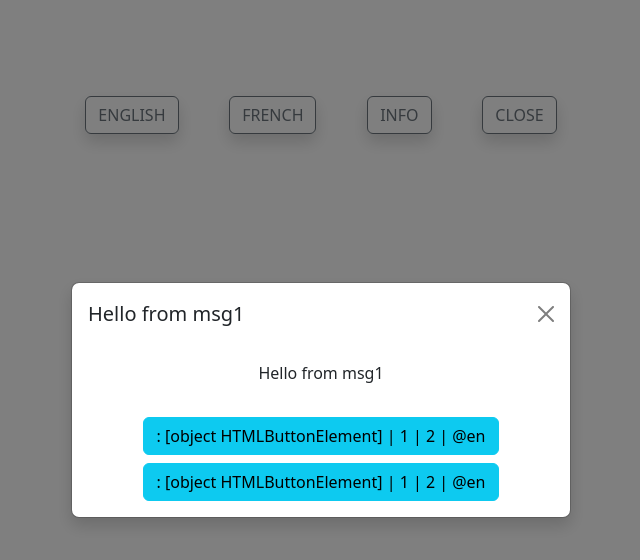
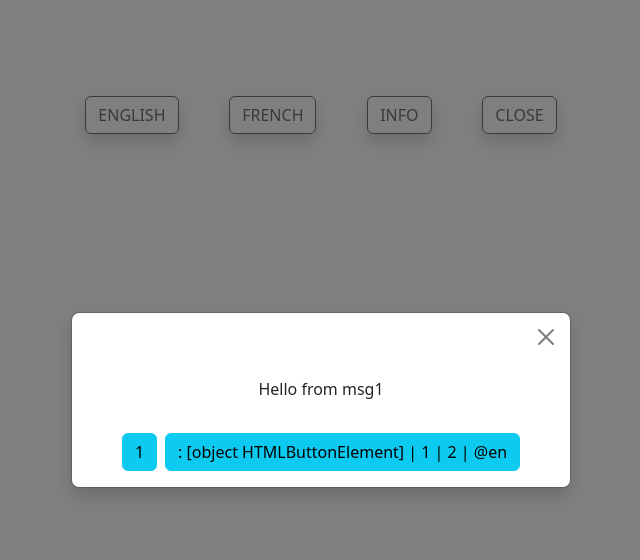
Before and after one commit to huss0249/bs-modal_v01, a website: page index.html in a window 1280 px wide. Both pictures are taken after a click on the button "ENGLISH". Shown: the whole page, without its empty margins (319-959 px from the left). Drawn offline with nearby package versions, Linux system fonts and the light colour scheme.

Commit message:
on the way

```diff
--- a/index.html
+++ b/index.html
@@ -5,6 +5,9 @@
     <meta name="viewport" content="width=device-width, initial-scale=1.0">
     <title>Document</title>
     <link href="https://cdn.jsdelivr.net/npm/bootstrap@5.3.0-alpha1/dist/css/bootstrap.min.css" rel="stylesheet" integrity="sha384-GLhlTQ8iRABdZLl6O3oVMWSktQOp6b7In1Zl3/Jr59b6EGGoI1aFkw7cmDA6j6gD" crossorigin="anonymous">
+
+	<!-- <link rel="stylesheet" href="https://cdn.jsdelivr.net/npm/bootstrap-icons@1.10.5/font/bootstrap-icons.css"> -->
+	<link rel="stylesheet" href="https://cdnjs.cloudflare.com/ajax/libs/font-awesome/4.7.0/css/font-awesome.css" integrity="sha512-5A8nwdMOWrSz20fDsjczgUidUBR8liPYU+WymTZP1lmY9G6Oc7HlZv156XqnsgNUzTyMefFTcsFH/tnJE/+xBg==" crossorigin="anonymous" referrerpolicy="no-referrer" />
 
     <script src="https://cdn.jsdelivr.net/npm/bootstrap@5.3.0-alpha1/dist/js/bootstrap.bundle.min.js" integrity="sha384-w76AqPfDkMBDXo30jS1Sgez6pr3x5MlQ1ZAGC+nuZB+EYdgRZgiwxhTBTkF7CXvN" crossorigin="anonymous" defer></script>
 
--- a/index.js
+++ b/index.js
@@ -1,9 +1,6 @@
-// window.msg1 = { 'head': 'head1', 'msg': 'Hello from msg1', 'Yes': 'A1', 'No': 'B1', 'Ok': 'ok'}
-// window.msg2 = { 'head': 'head1', 'msg': 'Hello from msg2', 'Yes': 'A2', 'No': 'B2', 'Ok': 'ok'}
-//----------------------------------------------------------
 globalThis.modals_data = {
-	msg1: { 'head': 'head1', 'msg': 'Hello from msg1', 'yes': 'A1', 'no': 'B1', 'Ok': 'ok' },
-	msg2: { 'head': 'head1', 'msg': 'Hello from msg2', 'yes': 'A2', 'no': 'B2', 'Ok': 'ok' }
+	msg1: { 'head': 'head1', 'msg': 'Hello from msg1', 'yes': 'A1', 'no': 'B1', 'ok': 'ok' },
+	msg2: { 'head': 'head1', 'msg': 'Hello from msg2', 'yes': 'A2', 'no': 'B2', 'ok': 'ok2' }
 }//----------------------------------------------------------
 
 const init_modal = () => {
@@ -13,27 +10,28 @@ const init_modal = () => {
 	modal.setAttribute('tabindex', '-1')
 	modal.setAttribute('aria-labelledby', 'modalLabel')
 	modal.setAttribute('aria-hidden', 'true')
-	modal.innerHTML = `
-					<div class="modal-dialog modal-dialog-centered">
-						<div class="modal-content shadow">
-							<div class="modal-header justify-content-center border-0">
-							<h5 class="modal-title fs-5" id="modalLabel">New message</h5>
-							<button type="button" class="btn-close" data-bs-dismiss="modal" aria-label="Close"></button>
+	modal.innerHTML = `<div class="modal-dialog modal-dialog-centered">
+							<div class="modal-content shadow">
+								<div class="modal-header justify-content-center border-0">
+									<h5 class="modal-title fs-5" id="modalLabel"></h5>
+									<button type="button" class="btn-close" data-bs-dismiss="modal" aria-label="Close"></button>
+								</div>
+								<div class="modal-body text-center"></div>
+								<div class="modal-footer justify-content-center border-0"></div>
 							</div>
-							<div class="modal-body text-center">
-
-							</div>
-							<div class="modal-footer justify-content-center border-0">
-
-							</div>
-						</div>
-						</div>
-						`
-/* 							<button type="button" class="btn btn-secondary" data-bs-dismiss="modal">Close</button>
-							<button type="button" class="btn btn-primary">Send message</button> */
+						</div>`
 	return modal
 }
 
+/*
+	<button type="button" class="btn btn-secondary" data-bs-dismiss="modal">Close</button>
+	<button type="button" class="btn btn-primary">Send message</button>
+*/
+/*
+--------------------------------------------------------
+*/
+
+// START HERE
 const $modal = init_modal()
 
 bootstrap.Modal.getOrCreateInstance($modal)
@@ -41,7 +39,7 @@ bootstrap.Modal.getOrCreateInstance($modal)
 let $main = document.getElementById('main')
 $main.append($modal)
 
-const update_modal = (selectedBtn) => {
+const generate_modal_data = (selectedBtn) => {
 	// Extract info from data-bs-* attributes
 	let dataObj = selectedBtn.getAttribute('data-bs-obj')
 	let dataCat = selectedBtn.getAttribute('data-bs-cat')
@@ -56,7 +54,22 @@ const update_modal = (selectedBtn) => {
 	let modalBody = $modal.querySelector('.modal-body')
 	let modalFooter = $modal.querySelector('.modal-footer')
 
+	let modal_parts = {
+		title: $modal.querySelector('.modal-title'),
+		body: $modal.querySelector('.modal-body'),
+		footer: $modal.querySelector('.modal-footer'),
+	}
+
 	// Update the modal's content.
+
+	let $modal_data = {
+		icon: '',
+		title: '',
+		body: modals_data[`msg${dataObj}`].msg,
+		controls: [],
+		callbacks: []
+	}
+
 
 	console.log('dddd = ', $msg)
 	console.log('eeeee = ', $msgA)
@@ -72,46 +85,39 @@ const update_modal = (selectedBtn) => {
 	modalTitle.textContent = `${$msg}`
 	modalBody.textContent = `${$msg}`
 
+	modalTitle.textContent = `${$modal_data.title}`
+	modalBody.textContent = `${$modal_data.body}`
+
 	if (dataCat === '0') {
 		// modalBody.textContent = `${dataObj}.Msg`
-		modalTitle.innerHTML = ''
+		modalTitle.innerHTML = `<i class="fa fa-2x fa-info-circle" aria-hidden="true"></i>`
 		modalFooter.innerHTML = ''
 	} else if (dataCat === '1') {
-		modalFooter.innerHTML = `<button class='btn btn-info'>: ${selectedBtn} | ${dataObj} | ${dataCat} | ${dataMsg}</button>`
+		modalTitle.innerHTML = `<i class="fa fa-2x fa-info-circle" aria-hidden="true"></i>`
+		modalFooter.innerHTML = `<button class='btn btn-info' data-bs-dismiss="modal">: ${selectedBtn} | ${dataObj} | ${dataCat} | ${dataMsg}</button>`
 		console.log(dataCat)
 	} else if (dataCat === '2') {
 		modalFooter.innerHTML = `
-		<button class='btn btn-info'>: ${selectedBtn} | ${dataObj} | ${dataCat} | ${dataMsg}</button>
-		<button class='btn btn-info'>: ${selectedBtn} | ${dataObj} | ${dataCat} | ${dataMsg}</button>
+		<button class='btn btn-info' data-bs-dismiss="modal">${dataObj}</button>
+		<button class='btn btn-info' data-bs-dismiss="modal">: ${selectedBtn} | ${dataObj} | ${dataCat} | ${dataMsg}</button>
 		`
 		console.log(dataCat)
 	}
-	// modalTitle.textContent = `Data: ${selectedBtn} | ${dataObj} | ${dataCat} | ${dataMsg}`
-	// modalTitle.textContent = ''
-	// modalBody.textContent = `Data: ${selectedBtn} | ${dataObj} | ${dataCat} | ${dataMsg}`
 
-	// modalFooter.innerHTML = `<button class='btn btn-info'>: ${selectedBtn} | ${dataObj} | ${dataCat} | ${dataMsg}</button>`
+	return update_modal($modal_data, modal_parts)
+}
+const update_modal = (obj, modal_parts) => {
+
+	console.log('obj ======= > ', obj, modal_parts);
+
+	modal_parts.title.textContent = `${obj.title}`
+	modal_parts.body.textContent = `${obj.body}`
+return
 }
 
-const generate_modal = (e) => {
+const select_modal = (e) => {
 	let selectedBtn = e.target
-	// console.log('selectedBtn => ', selectedBtn)
-
-	update_modal(selectedBtn)
-
-	// // Extract info from data-bs-* attributes
-	// let dataObj = selectedBtn.getAttribute('data-bs-obj')
-	// let dataCat = selectedBtn.getAttribute('data-bs-cat')
-	// let dataMsg = selectedBtn.getAttribute('data-bs-msg')
-
-	// let modalTitle = $modal.querySelector('.modal-title')
-	// let modalBody = $modal.querySelector('.modal-body')
-	// let modalFooter = $modal.querySelector('.modal-footer')
-
-	// // Update the modal's content.
-	// modalTitle.textContent = `Data: ${selectedBtn} | ${dataObj} | ${dataCat} | ${dataMsg}`
-	// modalBody.textContent = `Data: ${selectedBtn} | ${dataObj} | ${dataCat} | ${dataMsg}`
-	// modalFooter.innerHTML = `<button class='btn btn-info'>: ${selectedBtn} | ${dataObj} | ${dataCat} | ${dataMsg}</button>`
+	generate_modal_data(selectedBtn)
 }
 
 const $en = document.querySelector('#en')
@@ -119,163 +125,7 @@ const $fr = document.querySelector('#fr')
 const $info = document.querySelector('#info')
 const $close = document.querySelector('#close')
 
-$en.addEventListener('click', generate_modal)
-$fr.addEventListener('click', generate_modal)
-$info.addEventListener('click', generate_modal)
-$close.addEventListener('click', generate_modal)
-
-
-/* if ($modal) {
-	$modal.addEventListener('show.bs.modal', event => {
-		// Button that triggered the modal
-		const btnTarget = event.relatedTarget
-		console.log('btnTarget => ', btnTarget)
-
-		// Extract info from data-bs-* attributes
-		const dataObj = btnTarget.getAttribute('data-bs-obj')
-		console.log('dataObj => ', dataObj)
-
-		const dataCat = btnTarget.getAttribute('data-bs-cat')
-		console.log('dataCat => ', dataCat)
-
-		const dataMsg = btnTarget.getAttribute('data-bs-msg')
-		console.log('dataMsg => ', dataMsg)
-
-		// Update the modal's content.
-		const modalTitle = $modal.querySelector('.modal-title')
-		const modalBody = $modal.querySelector('.modal-body')
-
-		modalTitle.textContent = `Data: ${btnTarget} | ${dataObj} | ${dataCat} | ${dataMsg}`
-		modalBody.textContent = `Data: ${btnTarget} | ${dataObj} | ${dataCat} | ${dataMsg}`
-	})
-} */
-
-
-
-
-
-
-
-
-
-
-
-
-
-
-
-/*
-const $myModal = document.getElementById('modal')
-
-if ($myModal) {
-	$myModal.addEventListener('show.bs.modal', event => {
-		// Button that triggered the modal
-		const btnTarget = event.relatedTarget
-		console.log('btnTarget => ', btnTarget)
-
-		// Extract info from data-bs-* attributes
-		const dataTarget = button.getAttribute('data-bs-whatever')
-		console.log('dataTarget => ', dataTarget)
-
-		// If necessary, you could initiate an Ajax request here
-		// and then do the updating in a callback.
-
-		// Update the modal's content.
-		const modalTitle = $myModal.querySelector('.modal-title')
-		// const modalBodyInput = $myModal.querySelector('.modal-body input')
-
-		modalTitle.textContent = `New message to ${dataTarget}`
-		modalBodyInput.value = dataTarget
-	})
-}
-//----------------------------------------------------------
-
-//----------------------------------------------------------
-let $main = document.getElementById('main')
-let $modal
-// const showModal = (title, description, yesBtnLabel = 'Yes', noBtnLabel = 'Cancel', callback) => {
-const showModal = (flag, obj) => {
-	if(!$modal) {
-		$modal = document.createElement('div')
-		$modal.id = 'modal'
-		$modal.setAttribute('data-bs-keyboard', 'true')
-		$modal.setAttribute('tabindex', '-1')
-		$modal.setAttribute('aria-labelledby', 'modalLabel')
-		$modal.setAttribute('aria-hidden', 'true')
-			// $main.append($modal);
-	} else {
-		// $modal.parentNode.removeChild($modal)
-		$modal.innerHTML = ''
-		$modal.hide()
-		// $modal.dispose()
-		// console.log($main)
-
-		// $modal = document.createElement('div')
-		// $modal.id = 'modal'
-		// $modal.setAttribute('data-bs-keyboard', 'true')
-		// $modal.setAttribute('tabindex', '-1')
-		// $modal.setAttribute('aria-labelledby', 'modalLabel')
-		// $modal.setAttribute('aria-hidden', 'true')
-	}
-	// console.log($main)
-
-	$modal.innerHTML = `
-			<div class="modal-dialog modal-dialog-centered">
-				<div class="modal-content">
-					<div class="modal-header justify-content-center border-0">
-						<h5 class="modal-title fs-5" id="modalLabel">${obj.head} : ${flag}</h5>
-						${ flag === 0 ? `<button type="button" class="btn-close" data-bs-dismiss="modal" aria-label="Close"></button>` : ''}
-					</div>
-					<div class="modal-body text-center">
-						<p>${obj.msg}</p>
-					</div>
-					<div class="modal-footer justify-content-center border-0">
-					${ flag === 1 ? `<button type="button" class="btn btn-outline-secondary" data-bs-dismiss="modal">${!obj.Ok ? `${obj.Yes}` : `${obj.Ok}`}</button>` : ''}
-
-					${ flag === 2 ? `<button type="button" class="btn btn-outline-secondary" data-bs-dismiss="modal">${obj.Yes}</button>` : '' }
-					${ flag === 2 ? `<button type="button" class="btn btn-outline-secondary" data-bs-dismiss="modal">${obj.No}</button>` : '' }
-					</div>
-				</div>
-			</div>
-	`;
-	// console.log($modal.innerHTML)
-	// $modal = bootstrap.Modal.getOrCreateInstance($modal)
-	let modal = new bootstrap.Modal($modal)
-	modal.show();
-
-	$main.append(modal);
-	console.log($main)
-}
-//----------------------------------------------------------
-
-const generate_modal = function(e) {
-
-	// First parameter: [
-		// 0: close btn only,
-		// 1: One Ok button (creates the first button only),
-		// 2: Two buttons (Yes, No)
-	// ]
-
-	e.target.id === 'en' ? 	showModal(2, msg1) : ''
-	e.target.id === 'fr' ? 	showModal(2, msg2) : ''
-
-	e.target.id === 'info' ? 	showModal(1, msg1) : ''
-	e.target.id === 'close' ? 	showModal(0, msg2) : ''
-}
-
-const $en = document.querySelector('#en')
-const $fr = document.querySelector('#fr')
-const $info = document.querySelector('#info')
-const $close = document.querySelector('#close')
-
-$en.addEventListener('click', generate_modal)
-$fr.addEventListener('click', generate_modal)
-$info.addEventListener('click', generate_modal)
-$close.addEventListener('click', generate_modal)
-
-// $en.addEventListener('click', showModal(2, msg1))
-// $fr.addEventListener('click', showModal(2, msg2))
-// $info.addEventListener('click', showModal(1, msg1))
-// $close.addEventListener('click', showModal(0, msg2))
-
-*/
+$en.addEventListener('click', select_modal)
+$fr.addEventListener('click', select_modal)
+$info.addEventListener('click', select_modal)
+$close.addEventListener('click', select_modal)
--- a/style.css
+++ b/style.css
@@ -1,7 +1,7 @@
 *,
 *::before,
 *::after {
-  box-sizing: border-box;
+  /* box-sizing: border-box; */
 }
 
 body {
```
